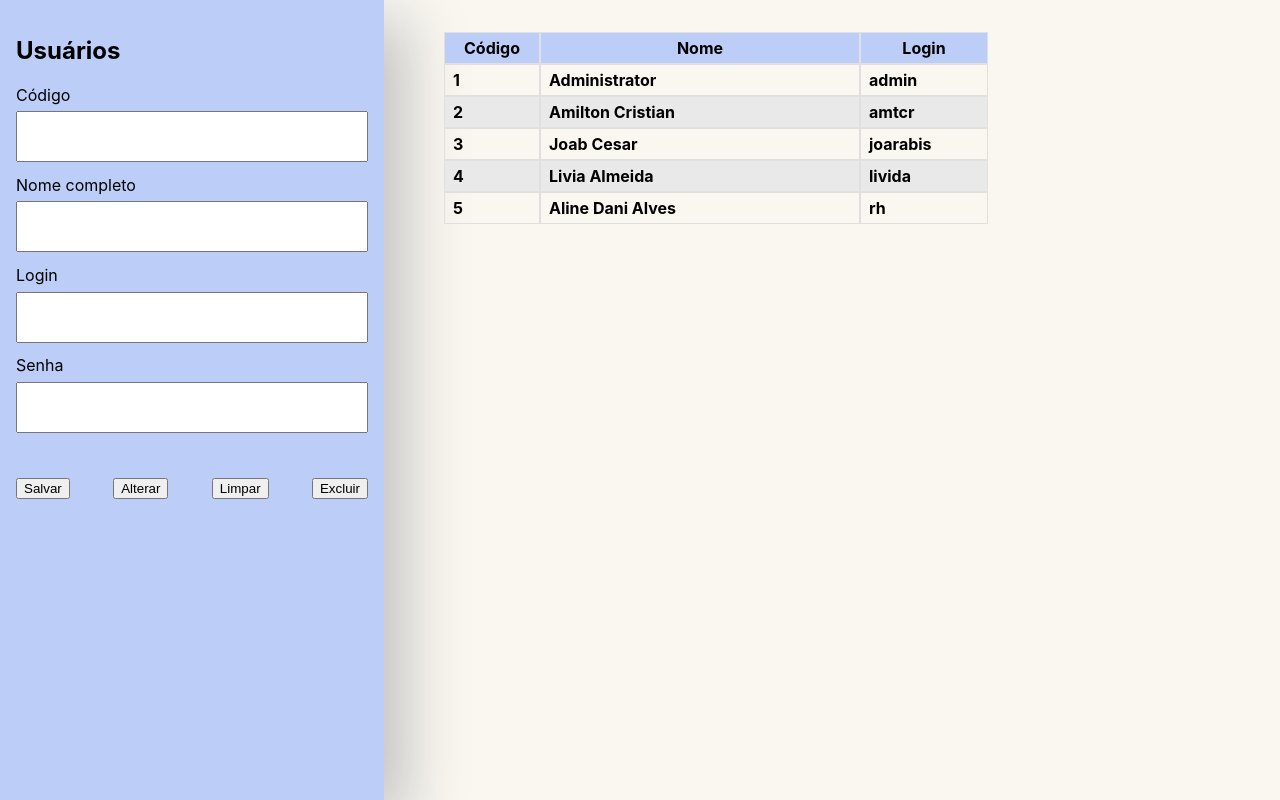
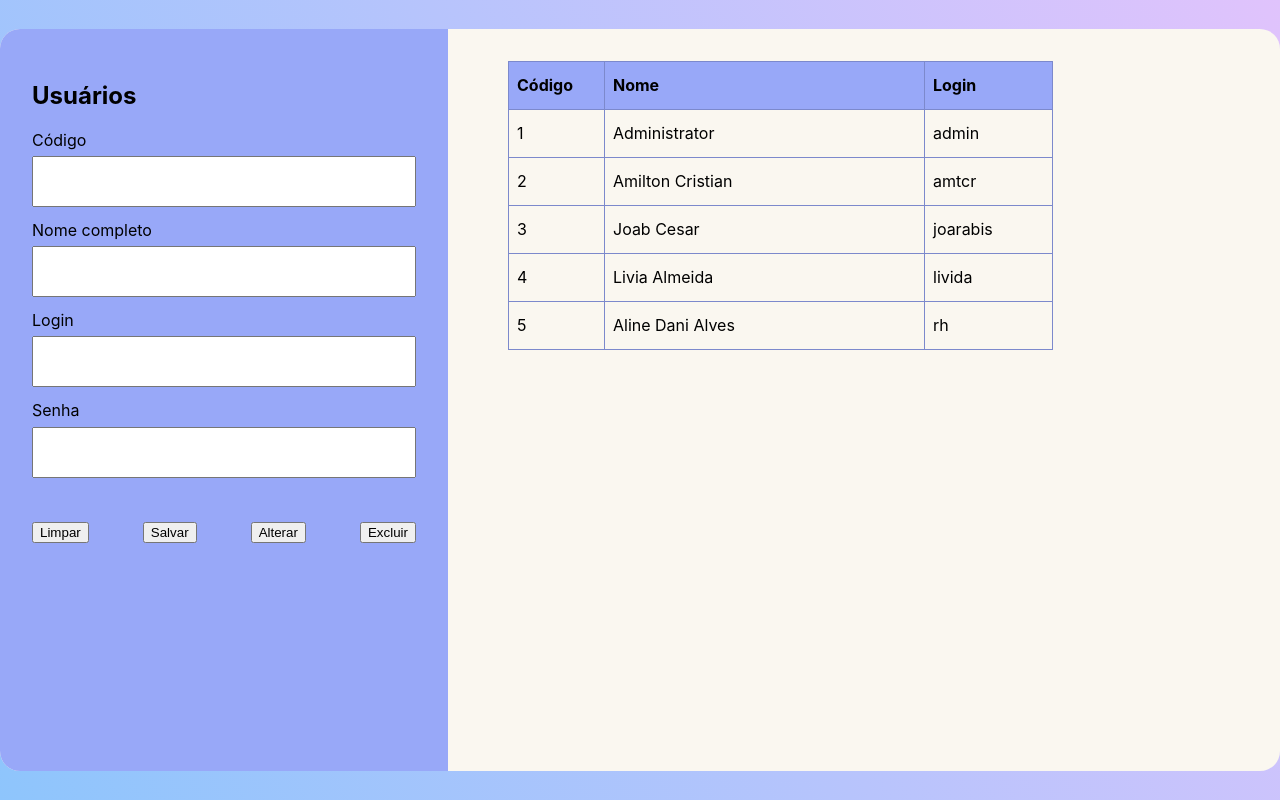
Before and after one commit to AmiltonCabral/front-gerenciamento-estoque, a Next.js app: page / in a window 1280 px wide. Built offline with nearby package versions, Linux system fonts and the light colour scheme.

Commit message:
Feat: background, table and sizes

```diff
--- a/src/components/Usuarios/Usuarios.tsx
+++ b/src/components/Usuarios/Usuarios.tsx
@@ -28,27 +28,31 @@ function Usuarios() {
         </form>
 
         <div data-fs-buttons>
+          <button>Limpar</button>
           <button>Salvar</button>
           <button>Alterar</button>
-          <button>Limpar</button>
           <button>Excluir</button>
         </div>
       </div>
 
-      <div data-fs-table-wrapper>
+      <div>
         <table data-fs-table>
-          <tr data-fs-table-header>
+          <thead>
+            <tr>
               <th data-fs-table-id>Código</th>
               <th data-fs-table-name>Nome</th>
               <th data-fs-table-login>Login</th>
             </tr>
+          </thead>
+          <tbody>
             {users.users.map((user) => (
               <tr key={user.id} data-fs-table-items>
-              <th data-fs-table-id>{user.id}</th>
-              <th>{user.name}</th>
-              <th>{user.login}</th>
+                <td data-fs-table-id>{user.id}</td>
+                <td>{user.name}</td>
+                <td>{user.login}</td>
               </tr>
             ))}
+          </tbody>
         </table>
       </div>
     </div>
--- a/src/components/Usuarios/usuarios.module.scss
+++ b/src/components/Usuarios/usuarios.module.scss
@@ -3,15 +3,16 @@
   display: flex;
   flex-direction: row;
   background-color: #FAF7F0;
+  border-radius: 20px;
+  width: 90rem;
+  height: 46.4rem;
 
   [data-fs-menu] {
-    background-color: #BCCEF8;
-    height: 100vh;
-    width: 24rem;
-    padding: 1rem;
+    background-color: #98A8F8;
+    width: 28rem;
+    padding: 2rem;
     color: #000;
-    box-shadow: 20px 20px 60px #bebebe,
-      -20px -20px 60px #ffffff;
+    border-radius: 20px 0 0 20px;
   }
 
   [data-fs-form] {
@@ -36,35 +37,29 @@
     justify-content: space-between;
   }
 
-  [data-fs-table-wrapper] {
-    align-items: center;
+  [data-fs-table] {
     margin: 2rem 60px;
+    border-spacing: 0;
+    border-collapse: collapse;
 
-
-    [data-fs-table] {
-      border-spacing: 0px;
+    thead tr {
+      height: 3rem;
+      background-color: #98A8F8;
+      color: #000;
+      border-radius: 14px;
 
       th {
-        height: 2rem;
-        border: 1px solid #e0e0e0;
+        border: 1px solid #7c89cc;
+        padding-left: 0.5rem;
+        text-align: left;
+      }
     }
 
-      [data-fs-table-header] {
-        background-color: #BCCEF8;
-        color: #000;;
-        border-radius: 14px;
-      }
+    tbody tr {
+      height: 3rem;
 
-      [data-fs-table-items] {
-        text-align: left;
-        padding: 2rem;
-        padding-left: 2rem;
-
-        &:nth-child(odd) {
-          background-color: #e9e9e9;
-        }
-
-        th {
+      td {
+        border: 1px solid #7c89cc;
         padding-left: 0.5rem;
       }
     }
@@ -81,7 +76,6 @@
       min-width: 8rem;
     }
   }
-  }
 
 
 }
--- a/src/pages/index.tsx
+++ b/src/pages/index.tsx
@@ -1,7 +1,5 @@
 import Head from 'next/head'
-import Image from 'next/image'
 import styles from '../styles/Home.module.css'
-import Login from '../components/Login/Login'
 import Usuarios from '../components/Usuarios/Usuarios'
 
 export default function Home() {
--- a/src/styles/Home.module.css
+++ b/src/styles/Home.module.css
@@ -1,21 +1,23 @@
 .container {
-  /* padding: 0 2rem; */
 }
 
 .main {
-  /* min-height: 100vh;
-  padding: 4rem 0;
-  flex: 1;
   display: flex;
-  flex-direction: column;
   justify-content: center;
-  align-items: center; */
+  align-items: center;
+  min-height: 100vh;
+  /* background-color: #E0C3FC; */
+  /* background-image: linear-gradient(62deg, #E0C3FC 0%, #8EC5FC 100%); */
+
+  background-color: #8EC5FC;
+  background-image: linear-gradient(62deg, #8EC5FC 0%, #E0C3FC 100%);
+
 }
 
 @media (max-width: 600px) {
   .grid {
-    width: 100%;
-    flex-direction: column;
+    /* width: 100%; */
+    /* flex-direction: column; */
   }
 }
 
```
Lines whose indentation alone changed are shown as unchanged.
